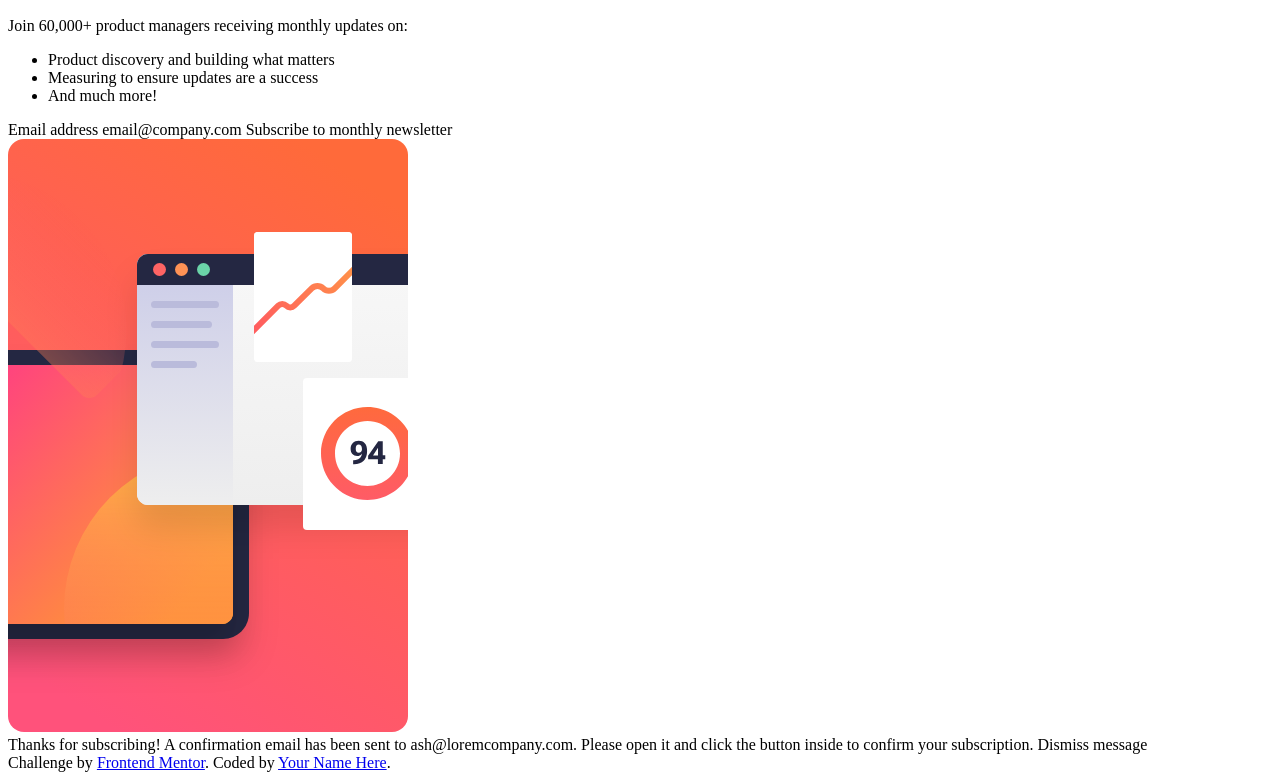
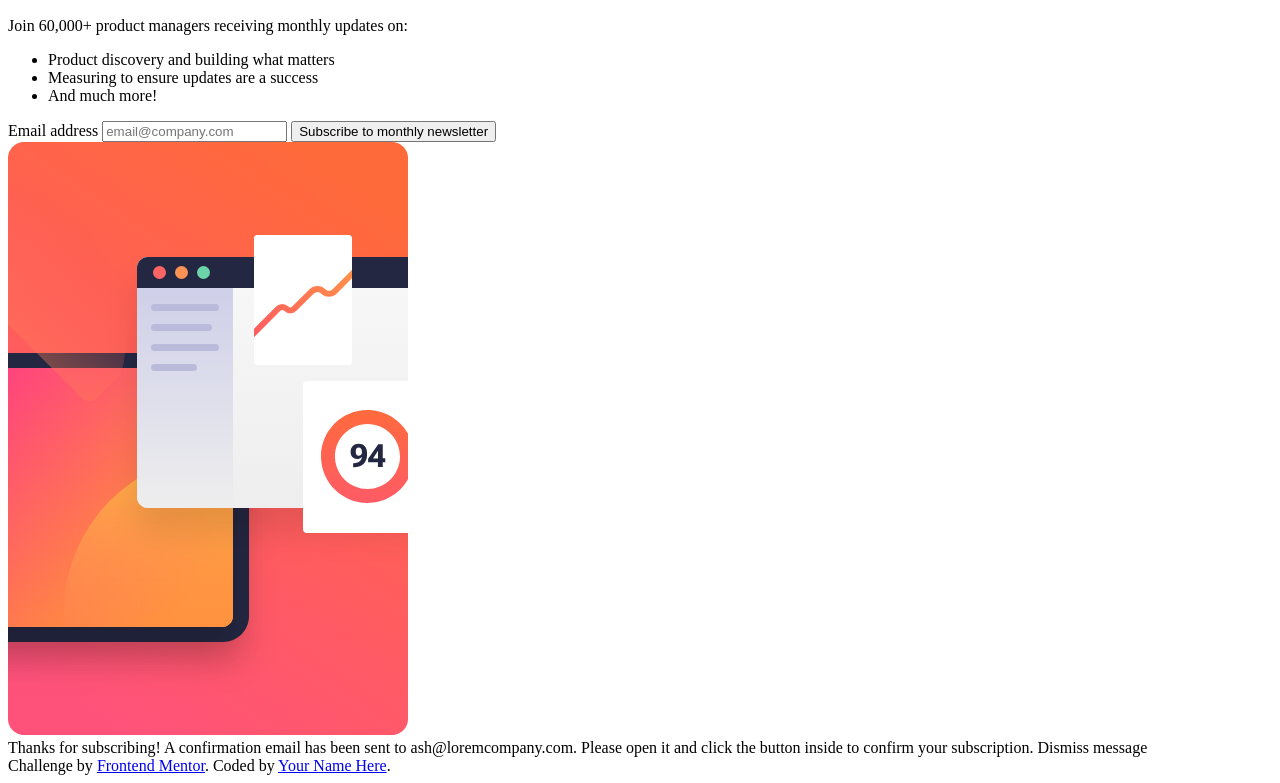
Before and after one commit to Stacihs/newsletter-sign-up-with-success-message, a plain HTML site: page index.html in a window 1280 px wide. Shown: the part 50-833 px from the top of the page. Drawn offline with Linux system fonts and the light colour scheme.

Commit message:
Add form label, input and button tags

```diff
--- a/index.html
+++ b/index.html
@@ -37,10 +37,9 @@
 
       <article>
         <form action="" method="post">
-          Email address
-          email@company.com
-
-          Subscribe to monthly newsletter
+          <label for="email">Email address</label>
+          <input type="email" name="email" id="email" placeholder="email@company.com">
+          <button type="submit">Subscribe to monthly newsletter</button>
         </form>
       </article>
     </section>
```
